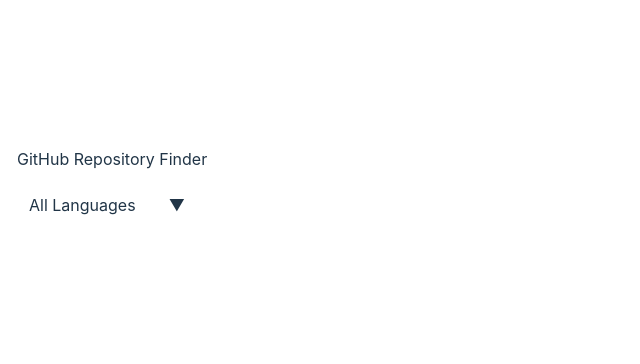
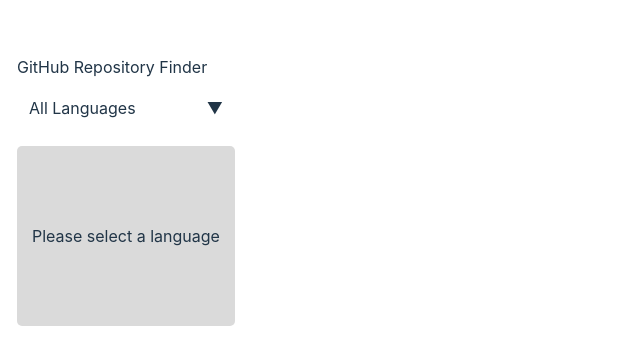
Before and after one commit to Jaunty5899/GitHubRandomRepositoryFinder, a React (Vite) app: page / in a window 1280 px wide. Shown: the part 210-574 px from the top of the page, without its empty margins (0-640 px from the left). Built offline with nearby package versions, Linux system fonts and the light colour scheme.

Commit message:
card block added

```diff
--- a/src/App.css
+++ b/src/App.css
@@ -1,7 +1,7 @@
 .container {
   display: flex;
   flex-direction: column;
-  gap: 15px;
+  gap: 10px;
   padding: 15px;
   border: 2px solid white;
   border-radius: 5px;
--- a/src/App.jsx
+++ b/src/App.jsx
@@ -1,5 +1,7 @@
 import "./App.css";
 import Dropdown from "./Dropdown";
+import Card from "./Card";
+import { useState } from "react";
 
 const data = [
   {
@@ -1229,10 +1231,15 @@
 ];
 
 function App() {
+  const [selectedLanguage, setSelectedLanguage] = useState(data[0].value);
+  function setLanguage(language) {
+    setSelectedLanguage(language);
+  }
   return (
     <div className="container">
       <span className="title">GitHub Repository Finder</span>
-      <Dropdown Data={data} />
+      <Dropdown Data={data} selectFunction={setLanguage} />
+      <Card Data={selectedLanguage} />
     </div>
   );
 }
--- /dev/null
+++ b/src/Card.css
@@ -0,0 +1,9 @@
+.cardContainer {
+  display: flex;
+  background-color: rgba(128, 128, 128, 0.289);
+  align-items: center;
+  justify-content: center;
+  height: 150px;
+  border-radius: 5px;
+  padding: 15px;
+}
--- /dev/null
+++ b/src/Card.jsx
@@ -0,0 +1,9 @@
+import "./Card.css";
+
+export default function Card({ Data }) {
+  return (
+    <div className="cardContainer">
+      {!Data ? "Please select a language" : Data}
+    </div>
+  );
+}
--- a/src/Dropdown.css
+++ b/src/Dropdown.css
@@ -2,8 +2,6 @@
   display: flex;
   flex-direction: column;
   gap: 5px;
-  width: 180px;
-  height: 100%;
 }
 .dropDownButton {
   display: flex;
--- a/src/Dropdown.jsx
+++ b/src/Dropdown.jsx
@@ -1,7 +1,7 @@
 import "./Dropdown.css";
 import { useState } from "react";
 
-export default function Dropdown({ Data }) {
+export default function Dropdown({ Data, selectFunction }) {
   const [toggle, setToggle] = useState(false);
   const [choice, setChoice] = useState(Data[0].title);
   return (
@@ -16,6 +16,7 @@
             className={`dropDownOption ${e.title == choice && "activeMarker"}`}
             onClick={() => {
               setChoice(e.title);
+              selectFunction(e.value);
               setToggle(false);
             }}
           >
```
